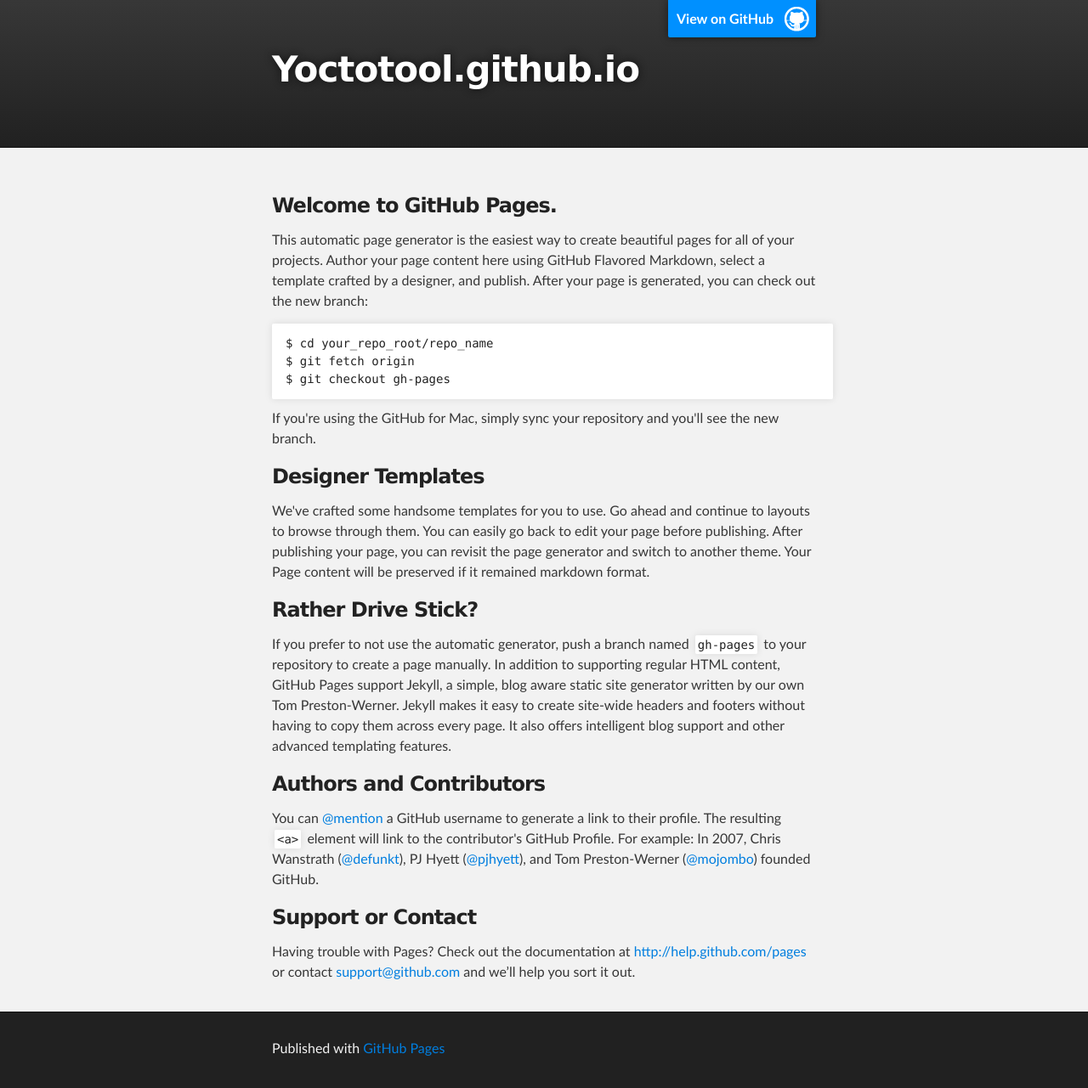
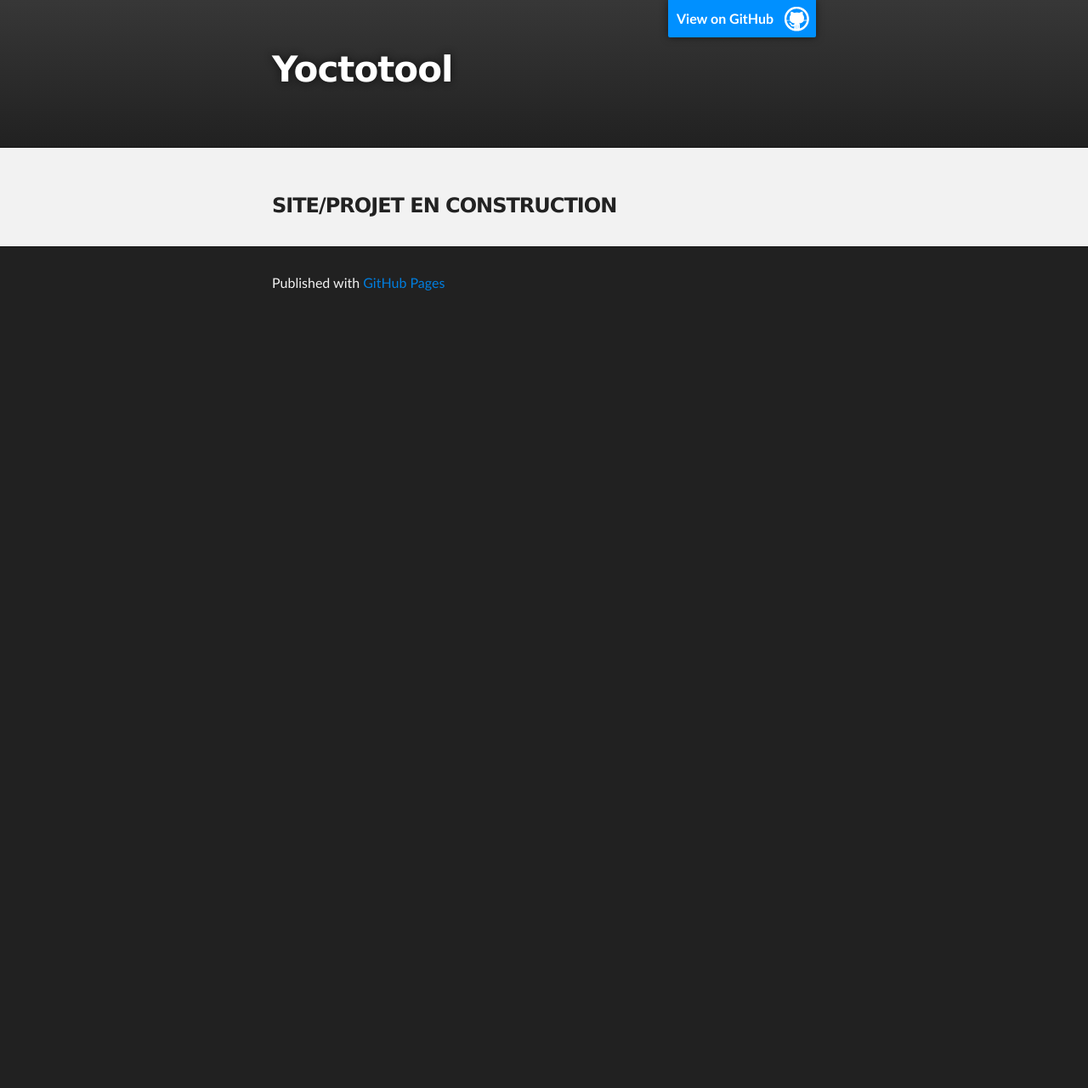
Before and after one commit to Yoctotool/yoctotool.github.io, a plain HTML site: page index.html in a window 1280 px wide. Shown: the whole page at 85% size. After the commit the page ends 800 px from the top, so only its background shows below. Drawn offline with Linux system fonts and the light colour scheme.

Commit message:
Replace master branch with page content via GitHub

```diff
--- a/index.html
+++ b/index.html
@@ -4,11 +4,11 @@
   <head>
     <meta charset='utf-8' />
     <meta http-equiv="X-UA-Compatible" content="chrome=1" />
-    <meta name="description" content="Yoctotool.github.io : " />
+    <meta name="description" content="Yoctotool : " />
 
     <link rel="stylesheet" type="text/css" media="screen" href="stylesheets/stylesheet.css">
 
-    <title>Yoctotool.github.io</title>
+    <title>Yoctotool</title>
   </head>
 
   <body>
@@ -18,7 +18,7 @@
         <header class="inner">
           <a id="forkme_banner" href="https://github.com/Yoctotool">View on GitHub</a>
 
-          <h1 id="project_title">Yoctotool.github.io</h1>
+          <h1 id="project_title">Yoctotool</h1>
           <h2 id="project_tagline"></h2>
 
         </header>
@@ -28,36 +28,7 @@
     <div id="main_content_wrap" class="outer">
       <section id="main_content" class="inner">
         <h3>
-<a name="welcome-to-github-pages" class="anchor" href="#welcome-to-github-pages"><span class="octicon octicon-link"></span></a>Welcome to GitHub Pages.</h3>
-
-<p>This automatic page generator is the easiest way to create beautiful pages for all of your projects. Author your page content here using GitHub Flavored Markdown, select a template crafted by a designer, and publish. After your page is generated, you can check out the new branch:</p>
-
-<pre><code>$ cd your_repo_root/repo_name
-$ git fetch origin
-$ git checkout gh-pages
-</code></pre>
-
-<p>If you're using the GitHub for Mac, simply sync your repository and you'll see the new branch.</p>
-
-<h3>
-<a name="designer-templates" class="anchor" href="#designer-templates"><span class="octicon octicon-link"></span></a>Designer Templates</h3>
-
-<p>We've crafted some handsome templates for you to use. Go ahead and continue to layouts to browse through them. You can easily go back to edit your page before publishing. After publishing your page, you can revisit the page generator and switch to another theme. Your Page content will be preserved if it remained markdown format.</p>
-
-<h3>
-<a name="rather-drive-stick" class="anchor" href="#rather-drive-stick"><span class="octicon octicon-link"></span></a>Rather Drive Stick?</h3>
-
-<p>If you prefer to not use the automatic generator, push a branch named <code>gh-pages</code> to your repository to create a page manually. In addition to supporting regular HTML content, GitHub Pages support Jekyll, a simple, blog aware static site generator written by our own Tom Preston-Werner. Jekyll makes it easy to create site-wide headers and footers without having to copy them across every page. It also offers intelligent blog support and other advanced templating features.</p>
-
-<h3>
-<a name="authors-and-contributors" class="anchor" href="#authors-and-contributors"><span class="octicon octicon-link"></span></a>Authors and Contributors</h3>
-
-<p>You can <a href="https://github.com/blog/821" class="user-mention">@mention</a> a GitHub username to generate a link to their profile. The resulting <code>&lt;a&gt;</code> element will link to the contributor's GitHub Profile. For example: In 2007, Chris Wanstrath (<a href="https://github.com/defunkt" class="user-mention">@defunkt</a>), PJ Hyett (<a href="https://github.com/pjhyett" class="user-mention">@pjhyett</a>), and Tom Preston-Werner (<a href="https://github.com/mojombo" class="user-mention">@mojombo</a>) founded GitHub.</p>
-
-<h3>
-<a name="support-or-contact" class="anchor" href="#support-or-contact"><span class="octicon octicon-link"></span></a>Support or Contact</h3>
-
-<p>Having trouble with Pages? Check out the documentation at <a href="http://help.github.com/pages">http://help.github.com/pages</a> or contact <a href="mailto:support@github.com">support@github.com</a> and we’ll help you sort it out.</p>
+<a name="siteprojet-en-construction" class="anchor" href="#siteprojet-en-construction"><span class="octicon octicon-link"></span></a>SITE/PROJET EN CONSTRUCTION</h3>
       </section>
     </div>
 
```
Also changed, not shown: params.json (+1 -1 lines).
